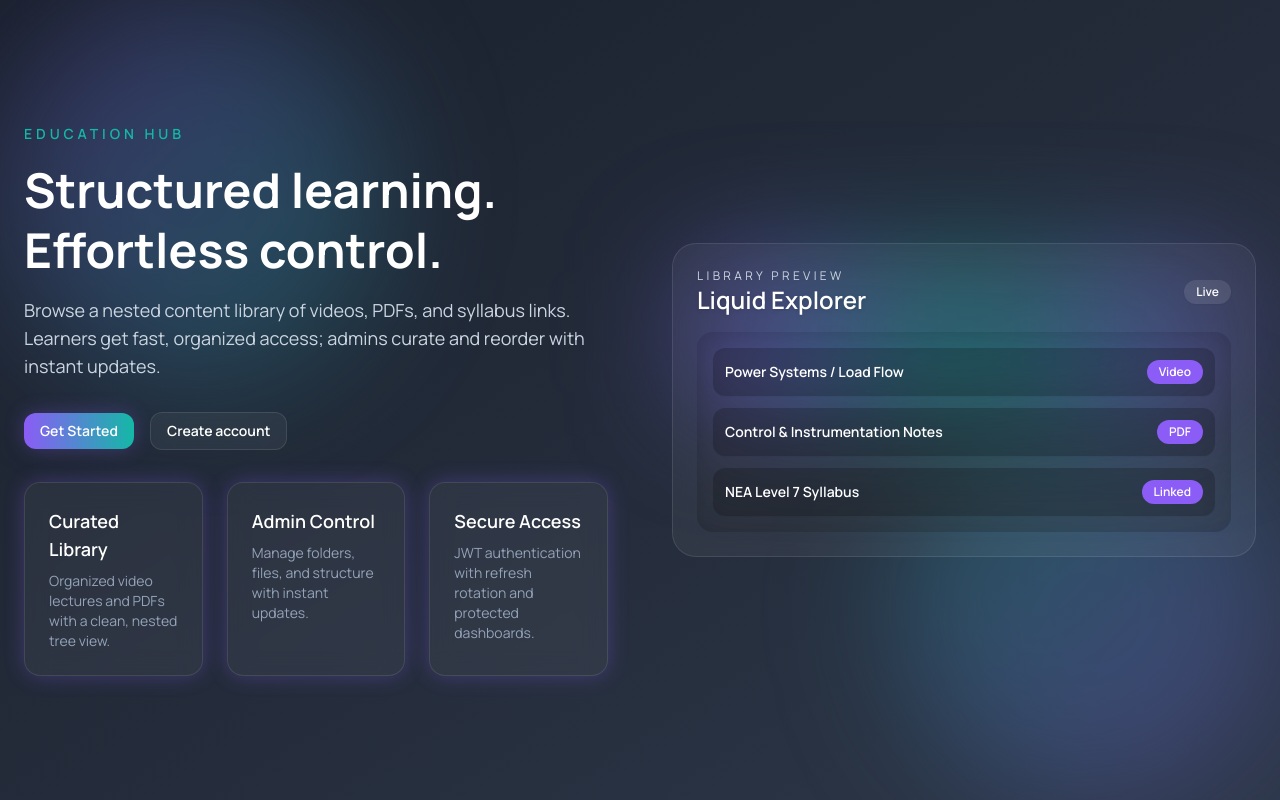
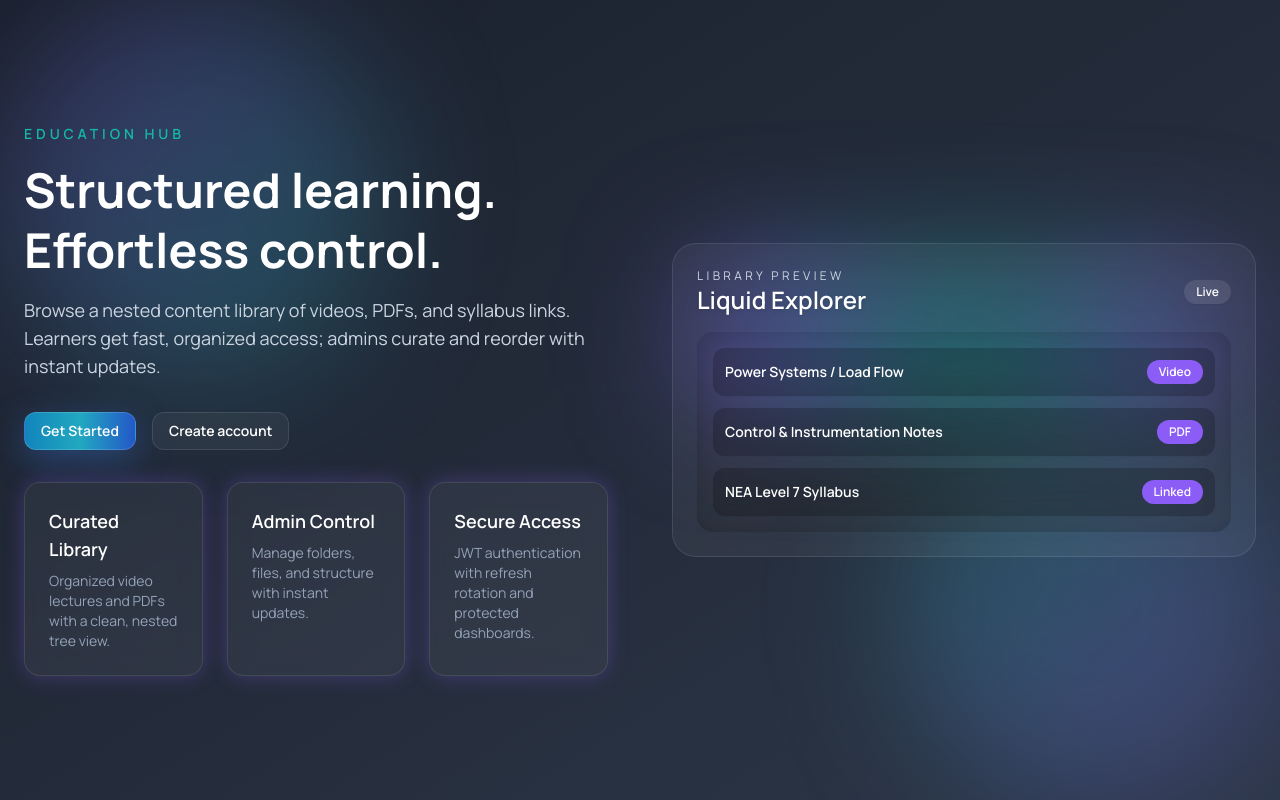
Before and after one commit to madhavneupane6789-bit/wit-new, a React (Vite) app in the folder frontend/: page / in a window 1280 px wide. Built offline with nearby package versions, Linux system fonts and the light colour scheme; no server answers.

Commit message:
Refine button styling with glassy blue gradient

```diff
--- a/frontend/src/components/UI/Button.tsx
+++ b/frontend/src/components/UI/Button.tsx
@@ -6,13 +6,17 @@ type ButtonProps = React.ButtonHTMLAttributes<HTMLButtonElement> & {
 };
 
 const base =
-  'inline-flex items-center justify-center rounded-xl px-4 py-2 text-sm font-semibold transition-all duration-200 focus:outline-none focus:ring-2 focus:ring-offset-2 focus:ring-offset-dark-end';
+  'inline-flex items-center justify-center rounded-xl px-4 py-2 text-sm font-semibold transition-all duration-200 focus:outline-none focus:ring-2 focus:ring-offset-2 focus:ring-offset-dark-end relative overflow-hidden';
 
 export const Button: React.FC<ButtonProps> = ({ variant = 'primary', className, children, ...rest }) => {
   const styles = {
-    primary: 'bg-gradient-to-r from-primary to-secondary text-white shadow-glow hover:scale-[1.02] focus:ring-primary',
+    primary:
+      'text-white backdrop-blur-md bg-gradient-to-r from-sky-500/75 via-cyan-400/75 to-blue-600/80 ' +
+      'border border-white/15 shadow-[0_10px_35px_rgba(59,130,246,0.35)] ' +
+      'hover:shadow-[0_14px_45px_rgba(59,130,246,0.45)] hover:-translate-y-[1px] ' +
+      'focus:ring-sky-200/80 focus:ring-offset-0',
     ghost:
-      'glass text-white hover:bg-white/10 hover:text-white/80 focus:ring-white/50 border-transparent',
+      'glass text-white hover:bg-white/10 hover:text-white/80 focus:ring-white/50 border border-white/10',
     danger: 'bg-rose-600 text-white hover:bg-rose-700 hover:scale-[1.02] focus:ring-rose-500',
   }[variant];
 
```
